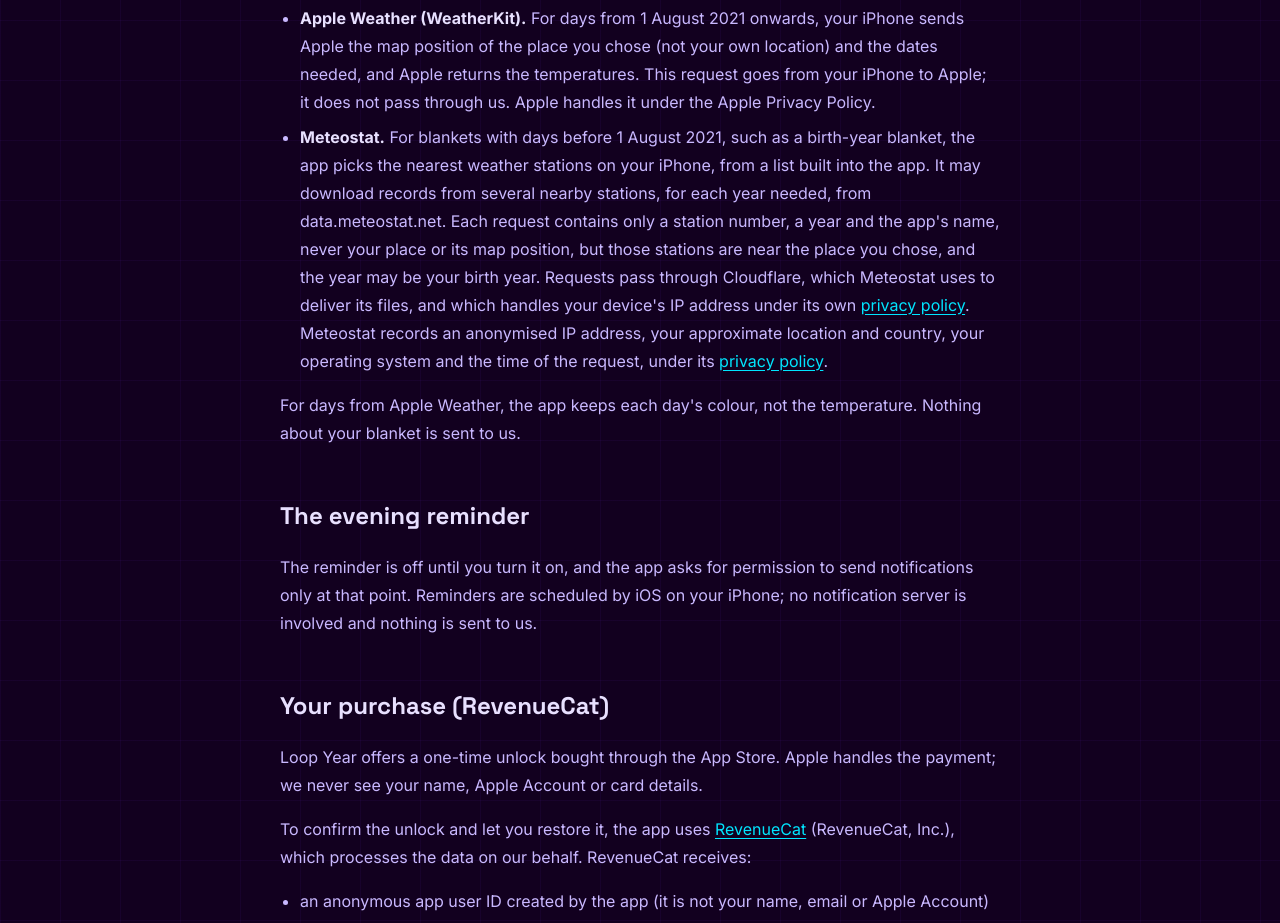
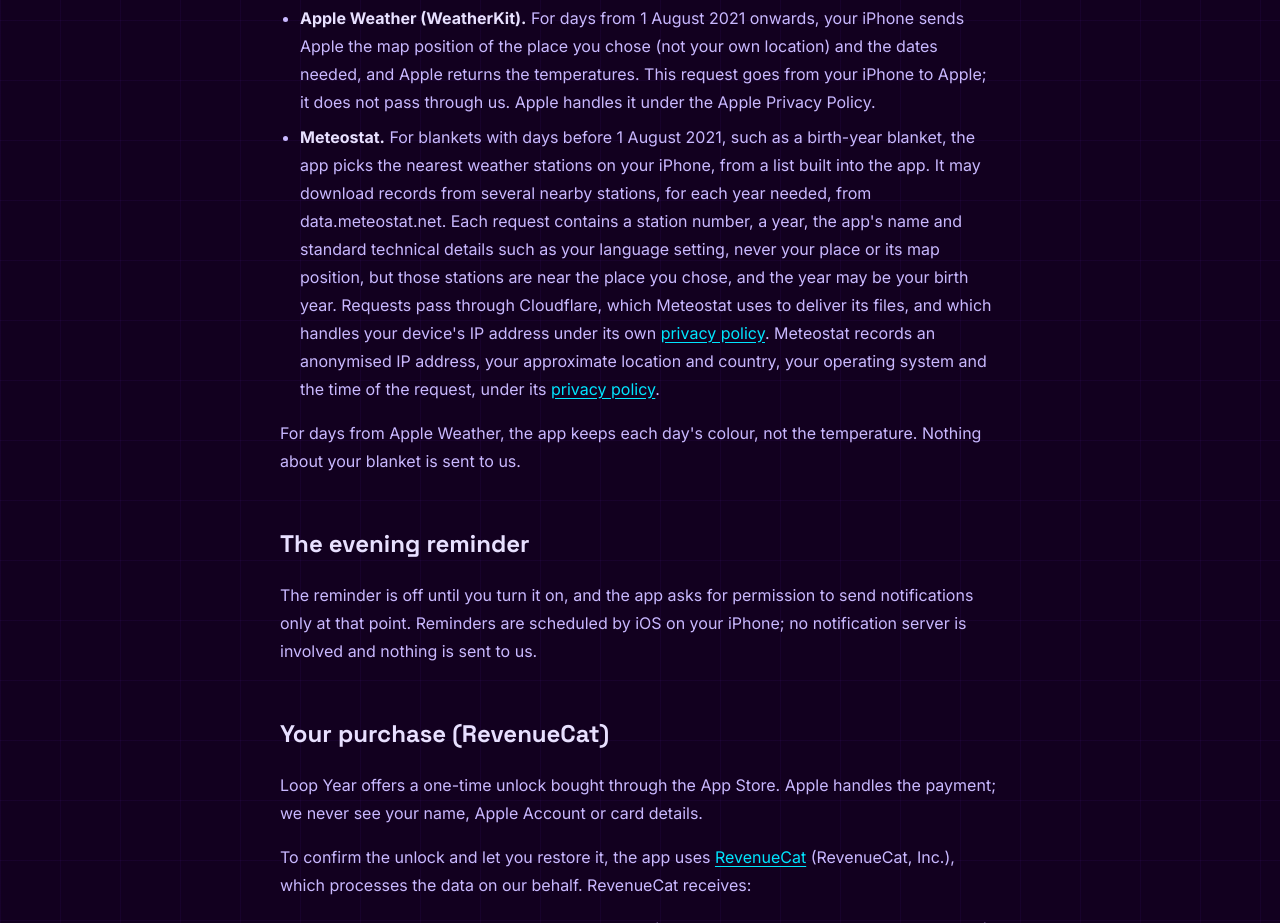
Before and after one commit to Frazzled-Productions/website, a Next.js app: page /loop-year/privacy in a window 1280 px wide. Shown: the part 1540-2463 px from the top of the page. Built offline with nearby package versions, Linux system fonts and the light colour scheme.

Commit message:
Say what a Meteostat request carries beyond station and year (loop-year #92)

```diff
--- a/app/loop-year/privacy/page.tsx
+++ b/app/loop-year/privacy/page.tsx
@@ -104,10 +104,11 @@ export default function LoopYearPrivacyPage() {
           2021, such as a birth-year blanket, the app picks the nearest weather
           stations on your iPhone, from a list built into the app. It may
           download records from several nearby stations, for each year needed,
-          from data.meteostat.net. Each request contains only a station number,
-          a year and the app&apos;s name, never your place or its map position,
-          but those stations are near the place you chose, and the year may be
-          your birth year. Requests pass through Cloudflare, which Meteostat
+          from data.meteostat.net. Each request contains a station number, a
+          year, the app&apos;s name and standard technical details such as your
+          language setting, never your place or its map position, but those
+          stations are near the place you chose, and the year may be your birth
+          year. Requests pass through Cloudflare, which Meteostat
           uses to deliver its files, and which handles your device&apos;s IP
           address under its own{" "}
           <a
```
